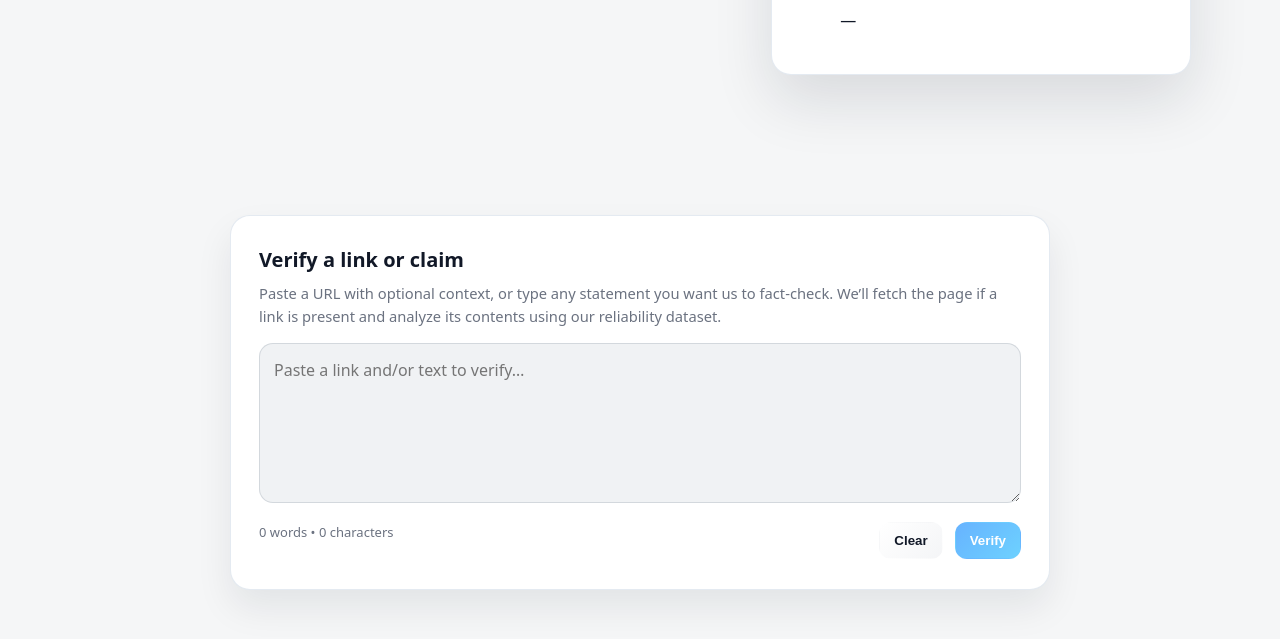
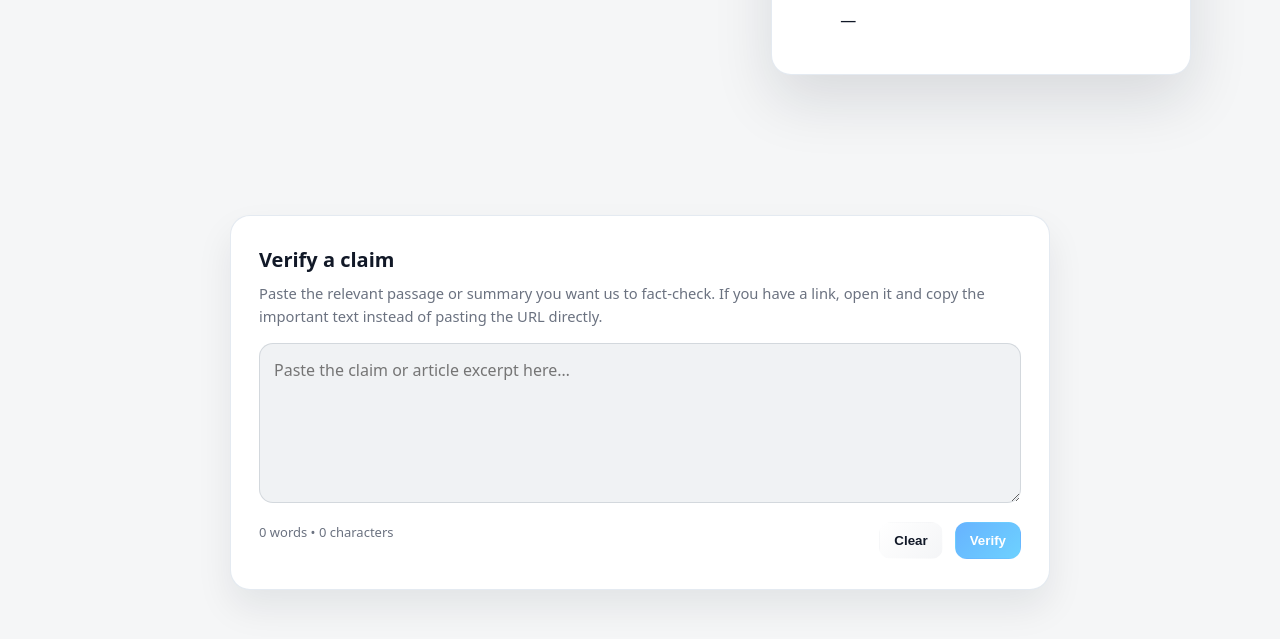
Before and after one commit to blxessed/Cal-Hacks-12.0, a plain HTML site: page public/index.html in a window 1280 px wide. Shown: the part 435-1074 px from the top of the page. Drawn offline with nearby package versions, Linux system fonts and the light colour scheme.

Commit message:
Update index.html

```diff
--- a/public/index.html
+++ b/public/index.html
@@ -77,9 +77,9 @@
     <section id="workspace" class="workspace">
       <div class="container">
         <article class="card analyze-card" aria-labelledby="textTitle">
-          <h2 id="textTitle">Verify a link or claim</h2>
-          <p class="muted">Paste a URL with optional context, or type any statement you want us to fact-check. We’ll fetch the page if a link is present and analyze its contents using our reliability dataset.</p>
-          <textarea id="textBox" placeholder="Paste a link and/or text to verify…"></textarea>
+          <h2 id="textTitle">Verify a claim</h2>
+          <p class="muted">Paste the relevant passage or summary you want us to fact-check. If you have a link, open it and copy the important text instead of pasting the URL directly.</p>
+          <textarea id="textBox" placeholder="Paste the claim or article excerpt here…"></textarea>
           <div class="analysis-feedback">
             <div>
               <div class="status" id="counts" aria-live="polite">0 words • 0 characters</div>
```
